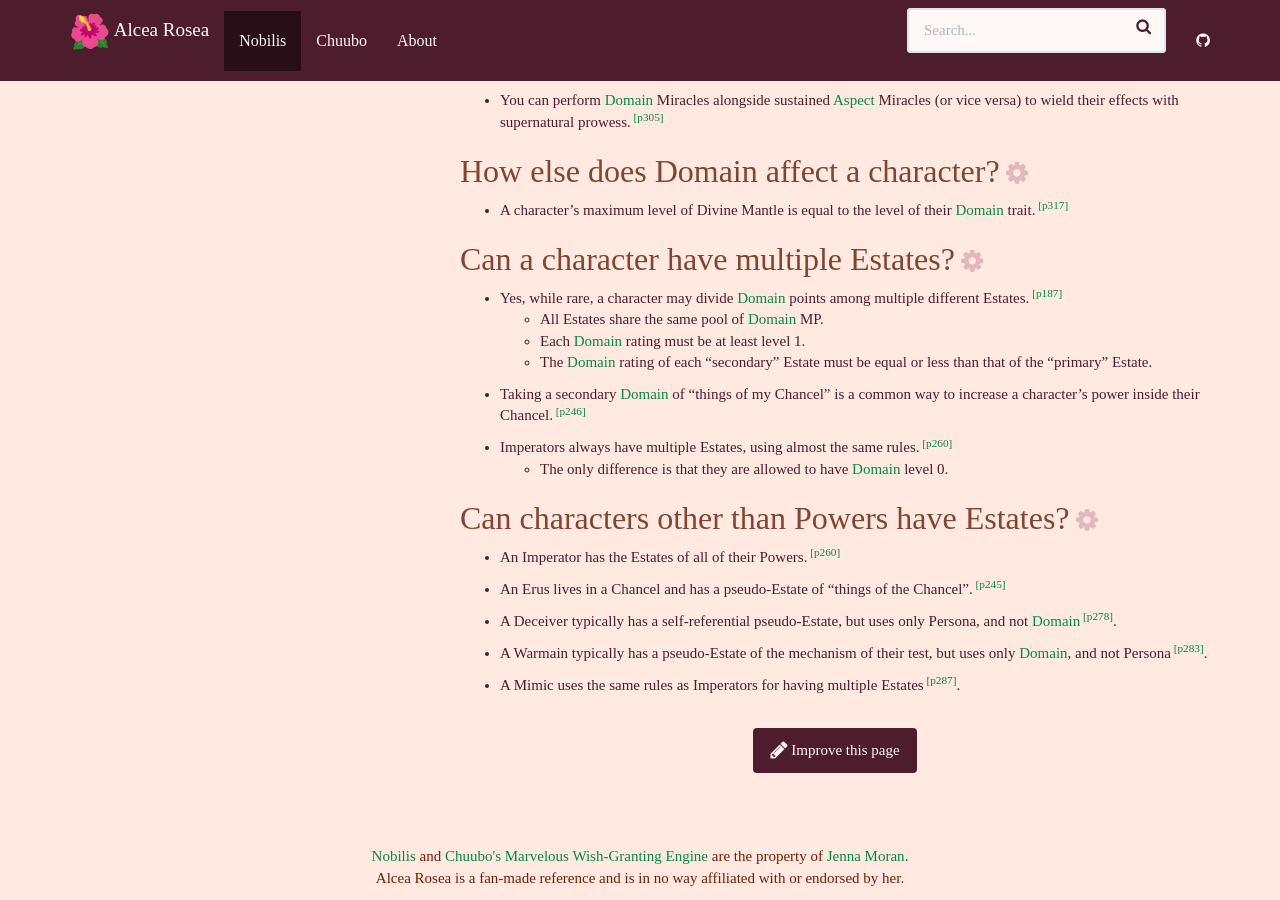
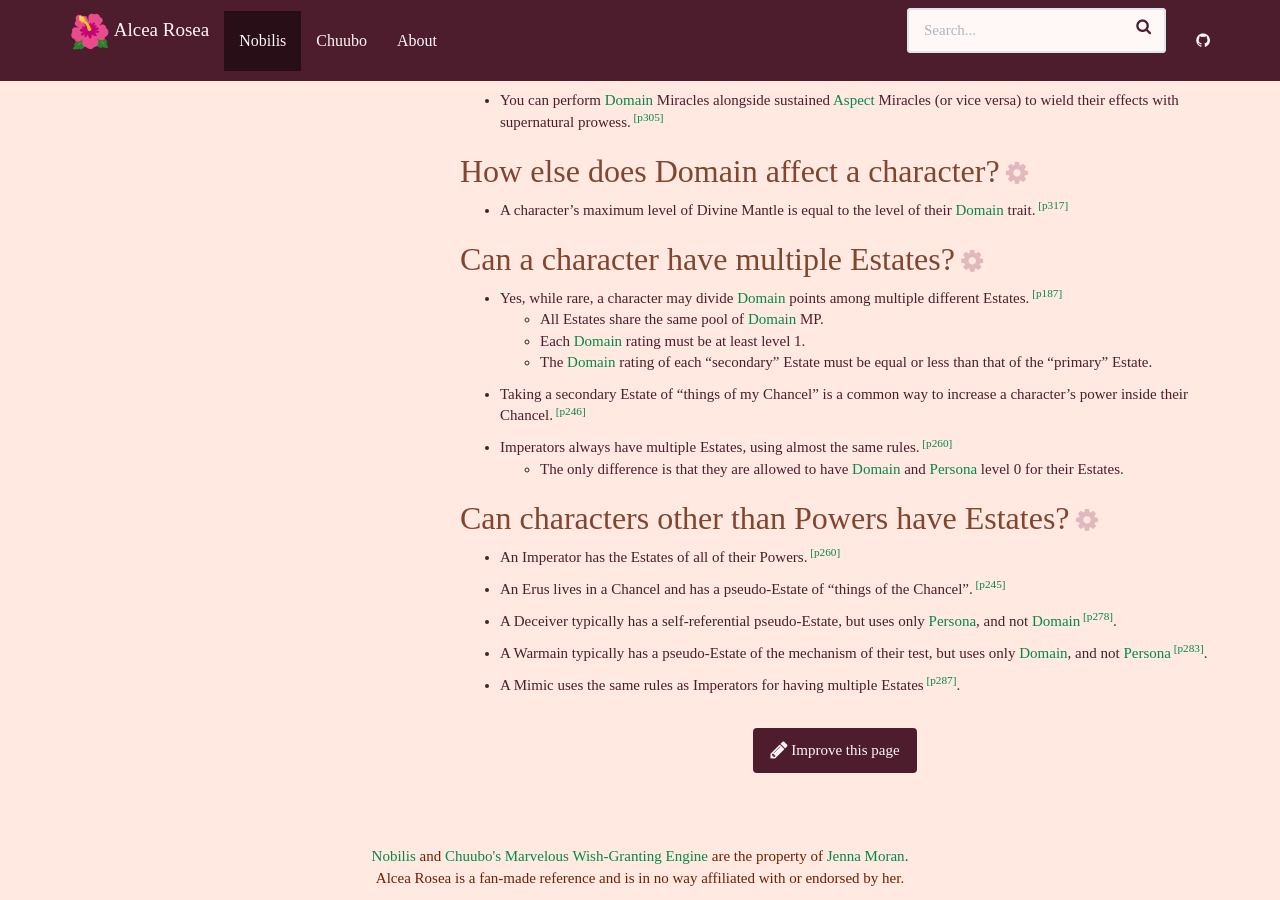
Before and after one commit to alcea-rosea/alcea-rosea.github.io, a Jekyll site: the page built from _nobilis/miracles/domain.md, in a window 1280 px wide and 900 px high, scrolled down 740 px. Built offline with Jekyll 4.4.1, drawn with Linux system fonts in a browser that asks for light colours; nearby versions of some CDN libraries; emoji names are drawn with the system emoji font; some web fonts are replaced.

Commit message:
Add Persona.

```diff
--- a/_data/nobilis.yml
+++ b/_data/nobilis.yml
@@ -8,6 +8,7 @@
     docs:
     - aspect
     - domain
+    - persona
     - auctoritas
     - strike
 
@@ -22,6 +23,7 @@
 refs:
   Aspect:      /nobilis/miracles/aspect/
   Domain:      /nobilis/miracles/domain/
+  Persona:     /nobilis/miracles/persona/
   Bond:        /nobilis/narrative/bonds/
   Bonds:       /nobilis/narrative/bonds/
   Affliction:  /nobilis/narrative/afflictions/
--- a/_nobilis/miracles/domain.md
+++ b/_nobilis/miracles/domain.md
@@ -40,10 +40,10 @@
   - Each Domain rating must be at least level 1.
   - The Domain rating of each "secondary" Estate must be equal or less than that of the "primary" Estate.
 
-- Taking a secondary Domain of "things of my Chancel" is a common way to increase a character's power inside their Chancel. [p246]
+- Taking a secondary Estate of "things of my Chancel" is a common way to increase a character's power inside their Chancel. [p246]
 
 - Imperators always have multiple Estates, using almost the same rules. [p260]
-  - The only difference is that they are allowed to have Domain level 0.
+  - The only difference is that they are allowed to have Domain and Persona level 0 for their Estates.
 
 ### Can characters other than Powers have Estates?
 
```
Also changed, not shown: _nobilis/miracles/persona.md (added, +60 -0 lines).
